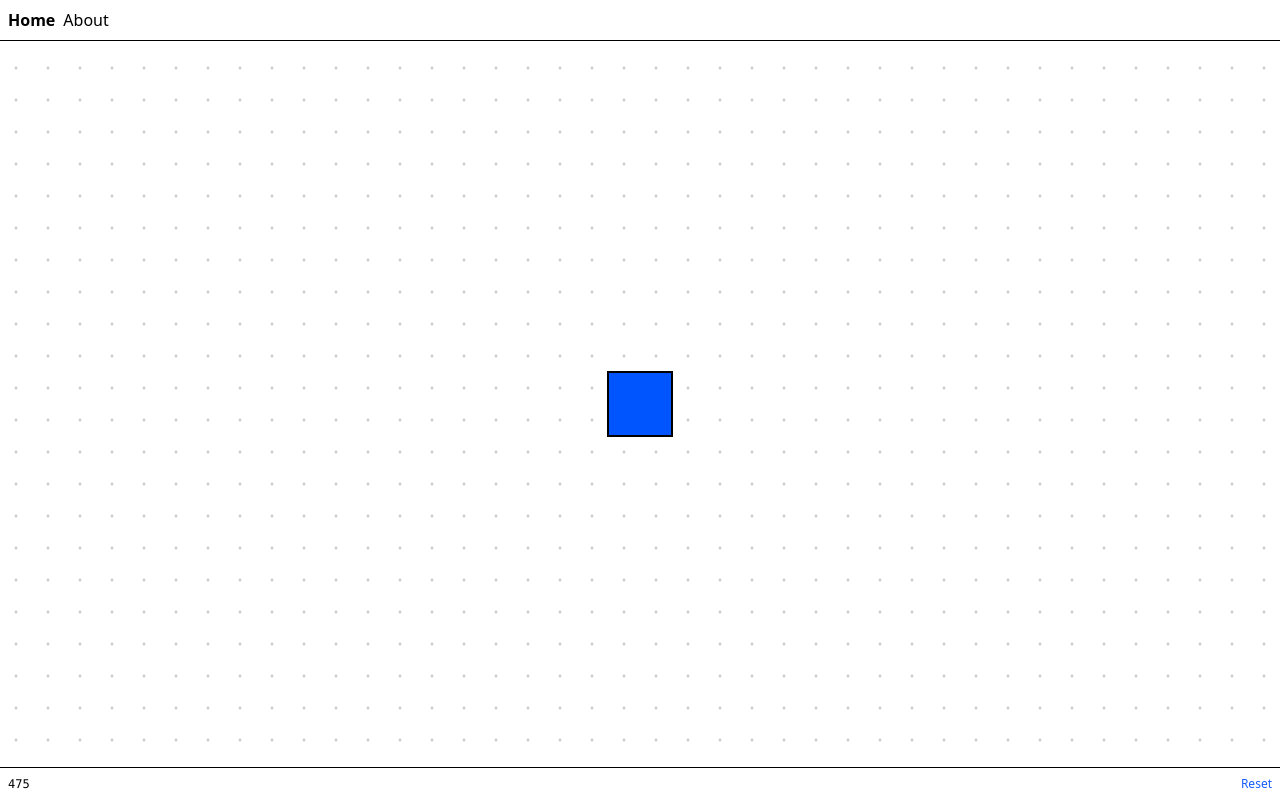
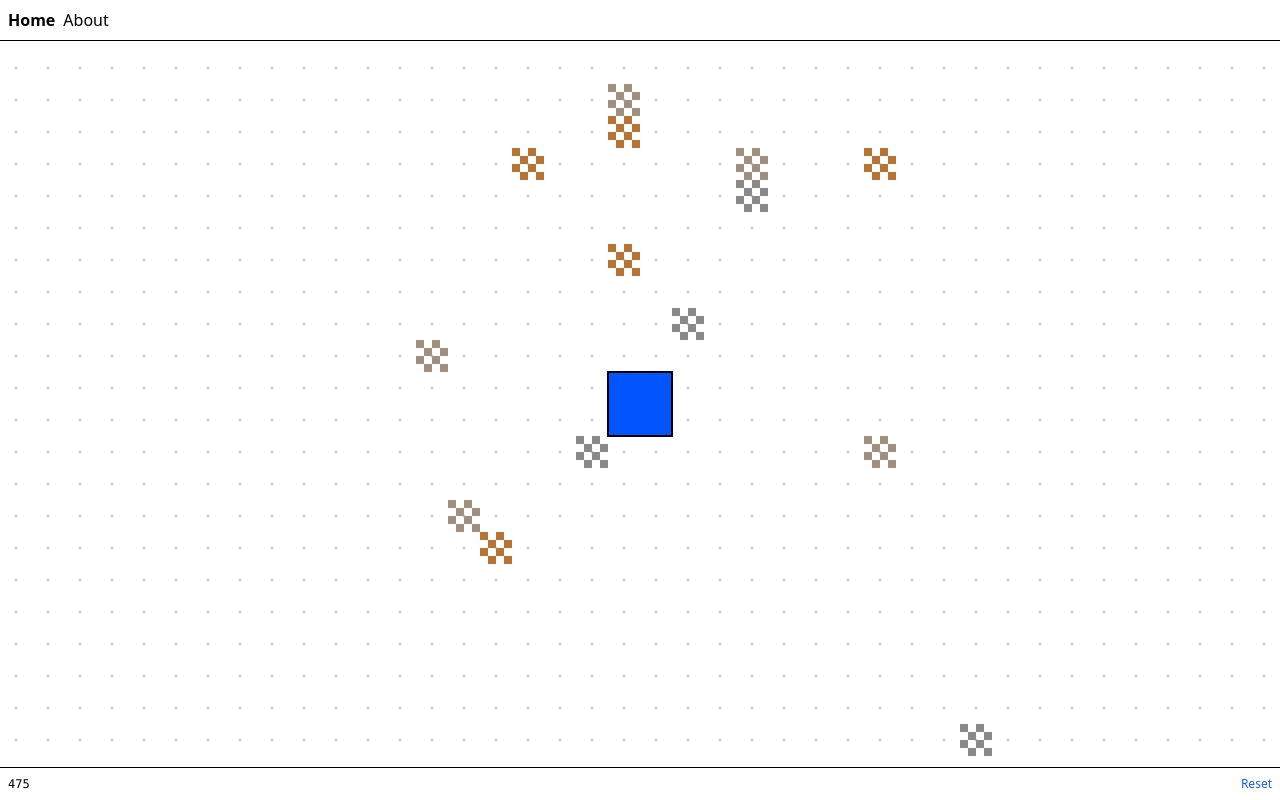
Before and after one commit to tylerschloesser/sim-v30, a React (Vite) app: page / in a window 1280 px wide. Built offline with nearby package versions, Linux system fonts and the light colour scheme.

Commit message:
add resource

```diff
--- a/src/components/WorldContainer.tsx
+++ b/src/components/WorldContainer.tsx
@@ -10,6 +10,13 @@ import {
 import { getEntityAtTile, getTileIdFromChunkIndex } from "../utils/chunks";
 import { parseTileId } from "../utils/tileId";
 import type { TileId } from "../utils/tileId";
+import type { ItemType } from "../state/AppStateContext";
+
+const ITEM_TYPE_COLORS: Record<ItemType, string> = {
+  iron: "#8A8A8A",
+  copper: "#B87333",
+  stone: "#A09080",
+};
 
 export interface Pointer {
   x: number;
@@ -125,6 +132,22 @@ export function WorldContainer({
     return getEntityAtTile(chunks, pos.x, pos.y);
   }, [selectedTileId, chunks]);
 
+  // Collect resource tiles for rendering
+  const resourceTiles = useMemo(() => {
+    const tiles: Array<{ x: number; y: number; itemType: ItemType }> = [];
+    for (const [chunkKey, chunk] of Object.entries(chunks)) {
+      for (let i = 0; i < chunk.tiles.length; i++) {
+        const tile = chunk.tiles[i];
+        if (tile?.itemType) {
+          const tileId = getTileIdFromChunkIndex(chunkKey, i);
+          const { x, y } = parseTileId(tileId);
+          tiles.push({ x, y, itemType: tile.itemType });
+        }
+      }
+    }
+    return tiles;
+  }, [chunks]);
+
   return (
     <svg className="w-full h-full">
       <defs>
@@ -152,6 +175,33 @@ export function WorldContainer({
           height={size.height + tileSize * 2}
           fill={`url(#${patternId})`}
         />
+        {/* Resource tiles with checkerboard pattern */}
+        {resourceTiles.map(({ x, y, itemType }) => {
+          const color = ITEM_TYPE_COLORS[itemType];
+          const cellSize = tileSize / 4;
+          const rects: React.ReactNode[] = [];
+          for (let row = 0; row < 4; row++) {
+            for (let col = 0; col < 4; col++) {
+              if ((row + col) % 2 === 0) {
+                rects.push(
+                  <rect
+                    key={`${row}-${col}`}
+                    x={x * tileSize + col * cellSize}
+                    y={y * tileSize + row * cellSize}
+                    width={cellSize}
+                    height={cellSize}
+                    fill={color}
+                  />,
+                );
+              }
+            }
+          }
+          return (
+            <g key={`resource-${x}-${y}`}>
+              {rects}
+            </g>
+          );
+        })}
         {Object.values(entities).map((entity) => (
           <rect
             key={entity.id}
--- a/src/state/AppStateContext.ts
+++ b/src/state/AppStateContext.ts
@@ -19,9 +19,12 @@ export const HSLSchema = z.strictObject({
   l: z.number(),
 });
 
+export const ItemTypeSchema = z.enum(["iron", "copper", "stone"]);
+
 export const TileSchema = z.strictObject({
   entityId: z.string().optional(),
   connections: z.record(z.string(), z.literal(true)).default({}),
+  itemType: ItemTypeSchema.optional(),
 });
 
 export const ChunkSchema = z.strictObject({
@@ -52,6 +55,7 @@ export const AppStateSchema = z.strictObject({
 export type Camera = z.infer<typeof CameraSchema>;
 export type Position = z.infer<typeof PositionSchema>;
 export type HSL = z.infer<typeof HSLSchema>;
+export type ItemType = z.infer<typeof ItemTypeSchema>;
 export type Tile = z.infer<typeof TileSchema>;
 export type Chunk = z.infer<typeof ChunkSchema>;
 export type Entity = z.infer<typeof EntitySchema>;
--- a/src/state/createDefaultState.ts
+++ b/src/state/createDefaultState.ts
@@ -1,5 +1,60 @@
-import type { AppState, World } from "./AppStateContext";
+import type { AppState, ItemType, World } from "./AppStateContext";
 import { addEntity } from "./AppStateContext";
+import {
+  getChunkKey,
+  getOrCreateChunk,
+  getTileIndex,
+  getEntityAtTile,
+} from "../utils/chunks";
+
+const ITEM_TYPES: ItemType[] = ["iron", "copper", "stone"];
+const RESOURCES_PER_TYPE = { min: 3, max: 5 };
+const SPAWN_RADIUS = 10;
+
+function placeResources(world: World): void {
+  const placedPositions = new Set<string>();
+
+  for (const itemType of ITEM_TYPES) {
+    const count =
+      RESOURCES_PER_TYPE.min +
+      Math.floor(
+        Math.random() * (RESOURCES_PER_TYPE.max - RESOURCES_PER_TYPE.min + 1),
+      );
+
+    let placed = 0;
+    let attempts = 0;
+    const maxAttempts = count * 10;
+
+    while (placed < count && attempts < maxAttempts) {
+      attempts++;
+      const x =
+        Math.floor(Math.random() * (SPAWN_RADIUS * 2 + 1)) - SPAWN_RADIUS;
+      const y =
+        Math.floor(Math.random() * (SPAWN_RADIUS * 2 + 1)) - SPAWN_RADIUS;
+      const posKey = `${x},${y}`;
+
+      // Skip if already has a resource
+      if (placedPositions.has(posKey)) continue;
+
+      // Skip if has an entity
+      if (getEntityAtTile(world.chunks, x, y)) continue;
+
+      // Place the resource
+      const chunkKey = getChunkKey(x, y);
+      const chunk = getOrCreateChunk(world.chunks, chunkKey);
+      const index = getTileIndex(x, y);
+      const existing = chunk.tiles[index];
+
+      chunk.tiles[index] = {
+        connections: existing?.connections ?? {},
+        itemType,
+      };
+
+      placedPositions.add(posKey);
+      placed++;
+    }
+  }
+}
 
 export function createDefaultWorld(): World {
   const world: World = {
@@ -17,6 +72,8 @@ export function createDefaultWorld(): World {
     color: { h: 220, s: 100, l: 50 },
   });
 
+  placeResources(world);
+
   return world;
 }
 
```
